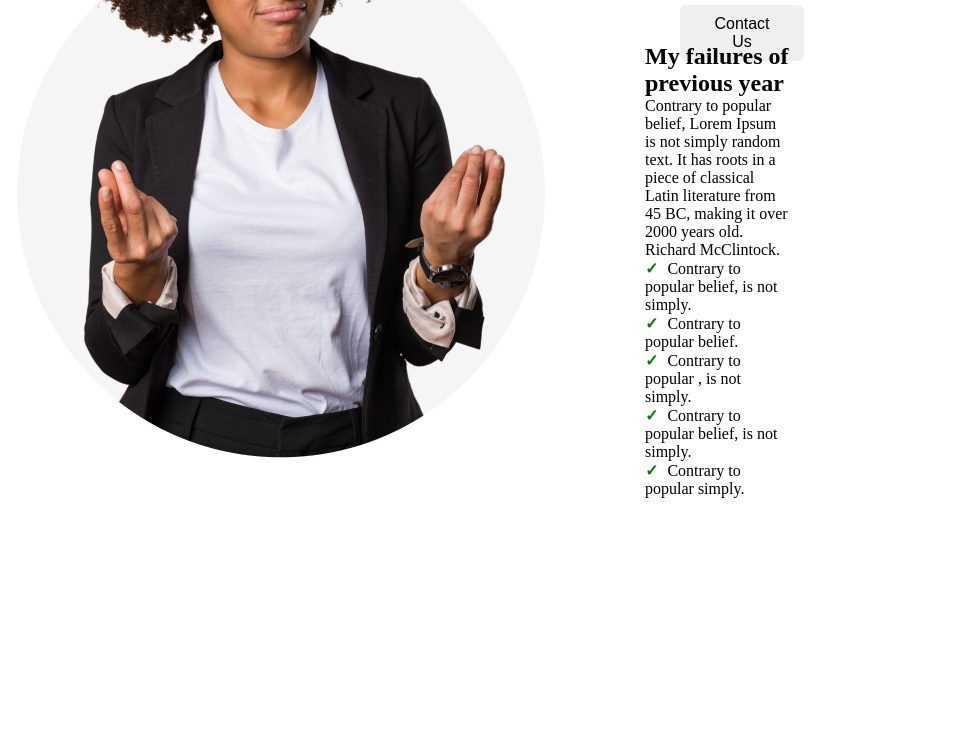
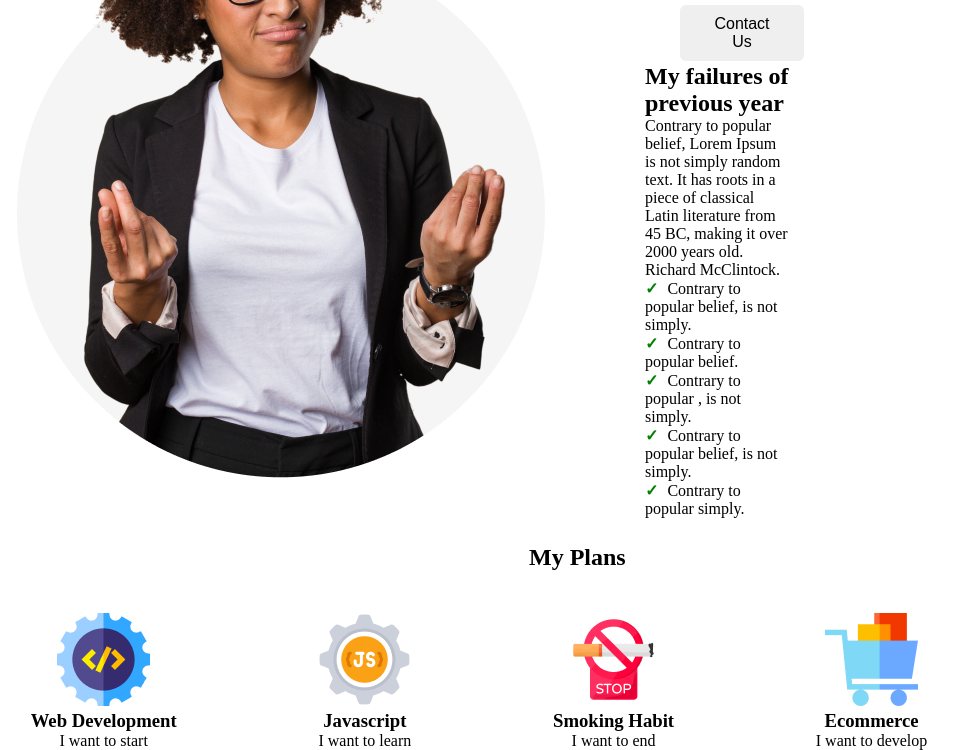
Before and after one commit to HasanBakar/New___year___new____reformation____with___myself, a plain HTML site: page index.html in a window 1280 px wide. Shown: the part 916-1666 px from the top of the page, without its empty margins (161-1119 px from the left). Before the commit the page ends 1414 px from the top, so only its background shows below. Drawn offline with Linux system fonts and the light colour scheme.

Commit message:
my plans section completed

```diff
--- a/index.html
+++ b/index.html
@@ -30,6 +30,9 @@
                 Top banner section end
     ----------------------------------------------->
     <main>
+        <!------------------------------------------
+                 Self criticism section start
+        ------------------------------------------->
         <section class="hero__section">
             <div>
                 <img src="./images/person.png" alt="person">
@@ -50,6 +53,41 @@
                 </div>
             </div>
         </section>
+        <!------------------------------------------
+                 Self criticism section end
+        ------------------------------------------->
+
+        <!----------------------------------------------
+                     My plan section start
+        ----------------------------------------------->
+        <section>
+            <h2 class="my__plans__heading">My Plans</h2>
+            <div class="plans__item">
+                <div class="plan">
+                    <img src="./images/icons/web.png" alt="Web development">
+                    <h3>Web Development</h3>
+                    <p>I want to start</p>
+                </div>
+                <div class="plan">
+                    <img src="./images/icons/js.png" alt="Javascript logo">
+                    <h3>Javascript</h3>
+                    <p>I want to learn</p>
+                </div>
+                <div class="plan">
+                    <img src="./images/icons/smoke.png" alt="Smoke image">
+                    <h3>Smoking Habit</h3>
+                    <p>I want to end</p>
+                </div>
+                <div class="plan">
+                    <img src="./images/icons/ecom.png" alt="ecommerce">
+                    <h3>Ecommerce</h3>
+                    <p>I want to develop</p>
+                </div>
+            </div>
+        </section>
+        <!----------------------------------------------
+                     My plan section end
+        ----------------------------------------------->
 
     </main>
     <footer>
--- a/styles/style.css
+++ b/styles/style.css
@@ -30,8 +30,13 @@
     border: none;
 }
 
+main {
+    position: relative;
+}
+
 .hero__section {
     position: relative;
+    margin-bottom: 20px;
 }
 
 .hero__section img {
@@ -53,3 +58,23 @@
     font-weight: bold;
     margin-right: 5px;
 }
+
+.my__plans__heading {
+    position: absolute;
+    top: 790px;
+    left: 690px;
+}
+
+.plan {
+    text-align: center;
+}
+
+.plans__item {
+    display: flex;
+    justify-content: space-evenly;
+    position: absolute;
+    top: 859px;
+    left: 50px;
+    right: 50px;
+    margin-bottom: 30px;
+}
```
